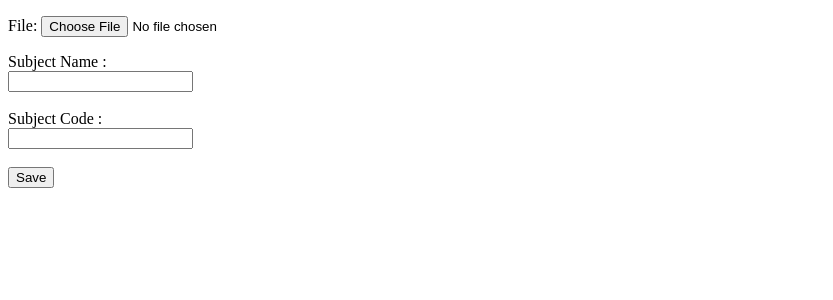
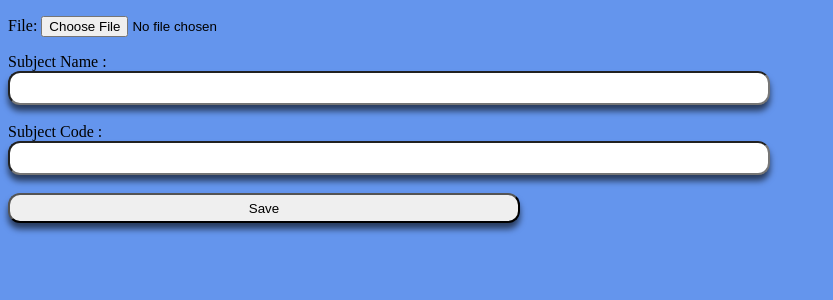
Before and after one commit to legend-king/Marks-Analyzer, a Django app: page / in a window 1280 px wide. Shown: the top 300 px of the page, without its empty margins (0-833 px from the left). Run offline with Django 3.2, Linux system fonts and the light colour scheme.

Commit message:
Second commit

```diff
--- /dev/null
+++ b/static/style1.css
@@ -0,0 +1,68 @@
+body
+{
+    background-color: cornflowerblue
+    ;
+}
+
+.hello1
+{
+    font-weight: 400;
+    font-style: inherit;
+}
+.hello5
+{
+    padding: 0cm;
+    padding-right: 0ex;
+    height: 30px;
+    width: 40%;
+    border-radius: 2px;
+    text-align: center;
+    justify-content: center;
+    align-items: center;
+    border-radius: 12px;
+    position: absolute;
+    box-shadow: 0 6px 6px rgba(0, 0, 0, 0.6);
+
+
+
+}
+.hello4
+{
+    padding: 0cm;
+    width: 60%;
+    height: 30px;
+    text-align: center;
+    align-items: center;
+    justify-content: center;
+    padding-left: 0ex;
+    padding-right: 0pc;
+    border-radius: 12px;
+    box-shadow: 0 6px 6px rgba(0, 0, 0, 0.6);
+    opacity: 1;
+    right: 0;
+    content: '\00bb';
+
+}
+.hello3
+{
+    font-family:"Blippo", "fantasy" ;
+    font-style: initial;
+}
+
+
+.hello2
+{
+    padding: 0cm;
+    width: 60%;
+    height: 30px;
+    text-align: center;
+    align-items: center;
+    justify-content: center;
+    padding-left: 0ex;
+    padding-right: 0pc;
+    border-radius: 12px;
+    box-shadow: 0 6px 6px rgba(0, 0, 0, 0.6);
+
+
+
+}
--- a/templates/index.html
+++ b/templates/index.html
@@ -4,20 +4,28 @@
       <meta charset=" utf-8">
     <title> Jaa na apna kaam kar </title>
     {% load static %}
-    {% comment %} <link rel="stylesheet" href="{%static 'login.css'%}" type="text/css" media="screen" > {% endcomment %}
+     <link rel="stylesheet" href="{%static 'style1.css'%}" type="text/css"  >
+
+
+
+
   </head>
+
+
 
   <body>
 
     <form method="POST" class="post-form" enctype="multipart/form-data">
         {% csrf_token %}
         {{ form.as_p }}
-        <label for="name">Subject Name : </label><br>
-        <input type="text" id="subname" name="subname"><br><br>
-        <label for="name">Subject Code : </label><br>
-        <input type="text" id="subcode" name="subcode"><br><br>
-        <button type="submit" class="save btn btn-default">Save</button>
+        <label for="name" class="hello1">Subject Name : </label><br>
+        <input class="hello2" type="text" id="subname" name="subname"><br><br>
+        <label class="hello3"for="name">Subject Code : </label><br>
+        <input class="hello4"type="text" id="subcode" name="subcode"><br><br>
+        <button class="hello5" type="submit" class="save btn btn-default">Save</button>
 </form>
+
+
 
 
   </body>
```
Also changed, not shown: static/style.css (added, +132 -0 lines), templates/another.html (+15 -16 lines), 1 other file.
